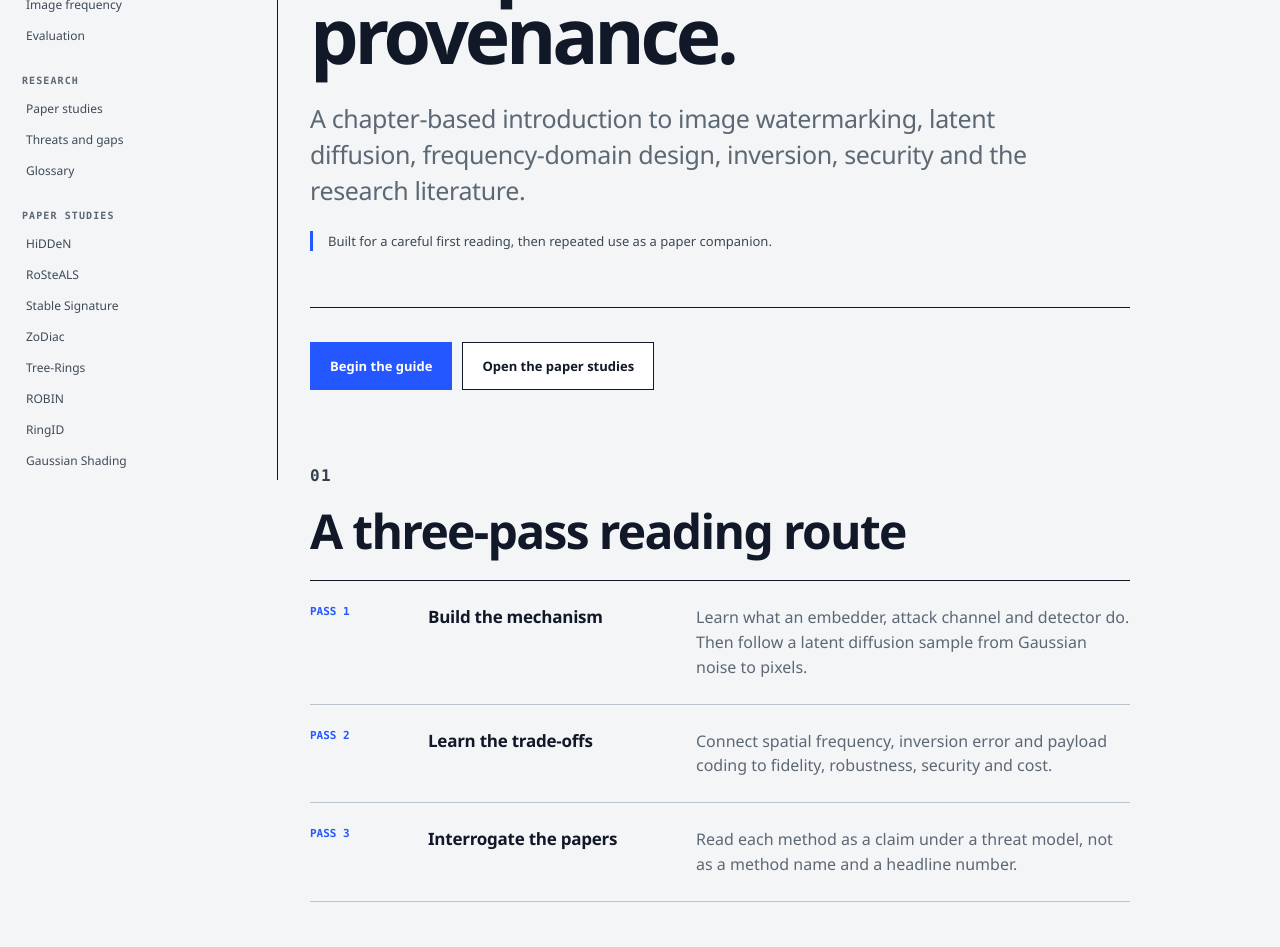
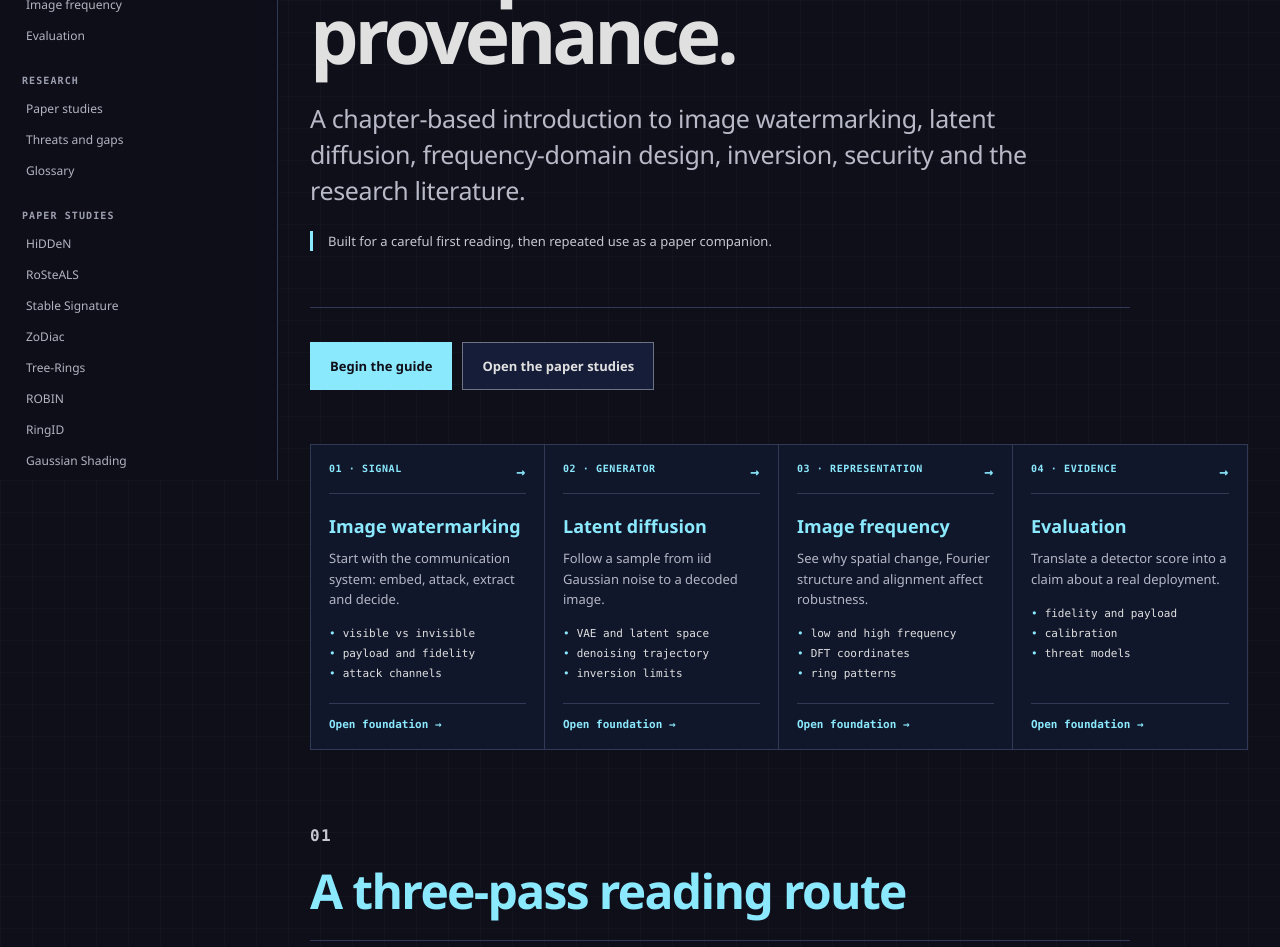
Before and after one commit to holsoma/latent-watermarking-101, a React (Vite) app: page /papers in a window 1280 px wide. Shown: the part 320-1267 px from the top of the page. Built offline with nearby package versions, Linux system fonts and the light colour scheme.

Commit message:
Build intentional visual learning system

```diff
--- a/src/App.tsx
+++ b/src/App.tsx
@@ -243,6 +243,37 @@ function HomePage() {
       <div className="home-actions">
         <Link to="/foundations/watermarking" className="button primary">Begin the guide</Link>
         <Link to="/papers" className="button secondary">Open the paper studies</Link>
+      </div>
+
+      <div className="home-chapters" aria-label="Core chapters">
+        <Link to="/foundations/watermarking" className="home-chapter">
+          <div className="home-chapter-head"><span>01 · signal</span><b>→</b></div>
+          <h2>Image watermarking</h2>
+          <p>Start with the communication system: embed, attack, extract and decide.</p>
+          <ul><li>visible vs invisible</li><li>payload and fidelity</li><li>attack channels</li></ul>
+          <strong>Open foundation →</strong>
+        </Link>
+        <Link to="/foundations/diffusion" className="home-chapter">
+          <div className="home-chapter-head"><span>02 · generator</span><b>→</b></div>
+          <h2>Latent diffusion</h2>
+          <p>Follow a sample from iid Gaussian noise to a decoded image.</p>
+          <ul><li>VAE and latent space</li><li>denoising trajectory</li><li>inversion limits</li></ul>
+          <strong>Open foundation →</strong>
+        </Link>
+        <Link to="/foundations/frequency" className="home-chapter">
+          <div className="home-chapter-head"><span>03 · representation</span><b>→</b></div>
+          <h2>Image frequency</h2>
+          <p>See why spatial change, Fourier structure and alignment affect robustness.</p>
+          <ul><li>low and high frequency</li><li>DFT coordinates</li><li>ring patterns</li></ul>
+          <strong>Open foundation →</strong>
+        </Link>
+        <Link to="/foundations/evaluation" className="home-chapter">
+          <div className="home-chapter-head"><span>04 · evidence</span><b>→</b></div>
+          <h2>Evaluation</h2>
+          <p>Translate a detector score into a claim about a real deployment.</p>
+          <ul><li>fidelity and payload</li><li>calibration</li><li>threat models</li></ul>
+          <strong>Open foundation →</strong>
+        </Link>
       </div>
 
       <Section id="route" number="01" title="A three-pass reading route">
--- a/src/styles.css
+++ b/src/styles.css
@@ -385,3 +385,140 @@ footer a { color: var(--ink); font-weight: 700; }
 @media (prefers-reduced-motion: reduce) {
   *, *::before, *::after { scroll-behavior: auto !important; transition: none !important; }
 }
+
+/* Technical notebook theme: dark ink, one cyan signal, and diagrams that read as instruments. */
+:root {
+  color: #e0e0e0;
+  background: #0f0f1a;
+  --ink: #e0e0e0;
+  --muted: #9b9eae;
+  --paper: #0f0f1a;
+  --surface: #161d38;
+  --soft: #1b2744;
+  --line: #303955;
+  --accent: #8be9fd;
+  --accent-soft: #172b47;
+}
+
+body {
+  background-color: var(--paper);
+  background-image: linear-gradient(rgb(139 233 253 / 2%) 1px, transparent 1px), linear-gradient(90deg, rgb(139 233 253 / 2%) 1px, transparent 1px);
+  background-size: 32px 32px;
+  color: var(--ink);
+}
+
+::selection { color: #0f0f1a; background: var(--accent); }
+.site-header { border-bottom-color: var(--line); background: rgb(15 15 26 / 94%); }
+.brand { border-right-color: var(--line); }
+.brand span { color: #0f0f1a; background: var(--accent); }
+.site-header > p, .github-link { color: var(--muted); }
+.sidebar { border-right-color: var(--line); background: rgb(15 15 26 / 98%); }
+.sidebar nav a { color: #b2b4c0; }
+.sidebar nav a:hover { color: var(--accent); background: #161d38; }
+.sidebar nav a.active { color: #0f0f1a; border-left-color: var(--accent); background: var(--accent); }
+.article-header { border-bottom-color: var(--line); }
+.eyebrow, .section-number { color: var(--accent); }
+.lead { color: #b8bac7; }
+.article-meta { border-left-color: var(--accent); color: #c5c7d1; }
+.article-section > p, .article-section > ul, .article-section > ol { color: #c5c7d1; }
+.article-section h2 { color: #8be9fd; }
+.article-section h3 { color: #e0e0e0; }
+.button { border-color: #6f7386; color: #e0e0e0; }
+.button.primary { color: #0f0f1a; border-color: var(--accent); background: var(--accent); }
+.button.secondary { background: #161d38; }
+.route-list, .study-index, .gap-list, .avoid-list, .glossary, .reading-trace, .connection-list, .further-reading { border-top-color: var(--line); }
+.route-list > div, .study-row, .gap-list > div, .avoid-list p, .glossary > div, .reading-trace li, .connection-list li, .further-reading a { border-bottom-color: var(--line); }
+.route-list p, .study-row p, .gap-list p, .further-reading p, .glossary dd, .reading-trace p, .orientation-lines p { color: #aeb1bf; }
+.study-row:hover { color: var(--accent); background: rgb(22 29 56 / 74%); }
+.field-map, .concept-grid, .comparison-panel, .table-wrap, .lab, .domain-pair > div, .sources, .search-box input, .study-meta { border-color: var(--line); background: #161d38; }
+.map-source, .map-output { background: #1a2b4c; }
+.map-branches > div, .concept-card, .comparison-panel, .proposal-grid > div { border-color: var(--line); }
+.map-branches p, .concept-card p, .comparison-panel p, .pipeline p, .component-strip p, .mini-flow small, .lab > p, .domain-pair p, .taxonomy-branch p, .taxonomy-branch li, .residual-demo span { color: #aeb1bf; }
+.map-source span, .map-output span, .route-list b, .pipeline li > span, .component-strip span, .mini-flow > span, .sample-label, .lab-head, .lab output, .orientation-lines span { color: var(--accent); }
+.callout { border-color: #3b84a1; background: #172b47; color: #d9e5ef; }
+.callout > strong { color: var(--accent); }
+.callout.plain { border-color: var(--line); background: #161d38; }
+.callout.plain > strong { color: #e0e0e0; }
+.equation { border-left-color: var(--accent); background: #161d38; }
+.equation small { color: #aeb1bf; }
+.pipeline { border-top-color: var(--line); }
+.pipeline li { border-bottom-color: var(--line); }
+.pipeline li > span, .component-strip span { color: #0f0f1a; background: var(--accent); }
+.table-wrap { background: #161d38; }
+th { color: #0f0f1a; background: var(--accent); }
+td { border-color: var(--line); color: #c5c7d1; }
+.comparison-panel { background: #161d38; }
+.sample-image { background: linear-gradient(145deg, #080b16, #33466b); }
+.residual-demo { border-color: var(--line); background: #161d38; }
+.taxonomy-root { color: #0f0f1a; background: var(--accent); }
+.taxonomy-root span { color: #19314a; }
+.taxonomy-branch > div { border-top-color: var(--accent); background: #161d38; }
+.mini-flow > div { border-color: var(--line); background: #161d38; }
+.component-strip { border-color: var(--line); background: #161d38; }
+.component-strip > div { border-color: var(--line); }
+.lab-head b, .lab label, .lab-stats b { color: #e0e0e0; }
+.lab canvas, .frequency-sample { border-color: var(--line); }
+.score-track { border-color: var(--line); background: #11182d; }
+.filter-bar button { border-color: var(--line); color: #c5c7d1; background: #161d38; }
+.filter-bar button.active { color: #0f0f1a; border-color: var(--accent); background: var(--accent); }
+.study-meta p { color: #c5c7d1; }
+.study-meta p > span, .source-line, .boundary-note { color: #9296a8 !important; }
+.thesis, .takeaway { color: #e0e0e0 !important; background: #172b47; }
+.orientation-lines { border-top-color: var(--line); }
+.orientation-lines > div { border-bottom-color: var(--line); }
+.source-line { border-top-color: var(--line); }
+.research-proposal { color: #e0e0e0; background: #161d38; border: 1px solid var(--line); }
+.research-proposal > p:not(.eyebrow), .proposal-grid p { color: #bfc2ce; }
+.proposal-grid { border-color: var(--line); }
+.proposal-grid > div { border-color: var(--line); }
+.proposal-grid span { color: var(--accent); }
+.sources { color: #e0e0e0; }
+.search-box input { color: #e0e0e0; }
+.search-box input:focus { box-shadow: inset 0 0 0 2px var(--accent); }
+.next-page { color: #0f0f1a; background: var(--accent); }
+footer { border-top-color: var(--line); color: #9296a8; }
+footer a { color: var(--accent); }
+.menu-scrim { background: rgb(0 0 0 / 70%); }
+
+.home-chapters {
+  display: grid;
+  grid-template-columns: repeat(4, minmax(0, 1fr));
+  max-width: 1040px;
+  margin: 54px 0 8px;
+  border: 1px solid var(--line);
+  background: #11172b;
+}
+.home-chapter {
+  min-height: 304px;
+  display: flex;
+  flex-direction: column;
+  padding: 18px;
+  border-right: 1px solid var(--line);
+  color: #e0e0e0;
+  text-decoration: none;
+  transition: background 180ms ease, transform 180ms ease;
+}
+.home-chapter:last-child { border-right: 0; }
+.home-chapter:hover { background: #1a2b4c; transform: translateY(-4px); }
+.home-chapter-head { display: flex; justify-content: space-between; padding-bottom: 12px; border-bottom: 1px solid var(--line); color: var(--accent); font: 700 10px ui-monospace, SFMono-Regular, Consolas, monospace; text-transform: uppercase; letter-spacing: .06em; }
+.home-chapter-head b { font-size: 15px; }
+.home-chapter h2 { margin: 22px 0 12px; color: var(--accent); font-size: 18px; line-height: 1.15; }
+.home-chapter p { margin: 0; color: #b4b7c5; font-size: 13px; line-height: 1.55; }
+.home-chapter ul { display: grid; gap: 7px; margin: 18px 0 20px; padding: 0; list-style: none; color: #e0e0e0; font: 11px ui-monospace, SFMono-Regular, Consolas, monospace; }
+.home-chapter li::before { content: "•"; margin-right: 7px; color: var(--accent); }
+.home-chapter strong { margin-top: auto; padding-top: 14px; border-top: 1px solid var(--line); color: var(--accent); font: 700 11px ui-monospace, SFMono-Regular, Consolas, monospace; }
+.boundary-badge.green { color: #075a3b !important; }
+.boundary-badge.purple { color: #6035a0 !important; }
+.boundary-badge.orange { color: #8a3d00 !important; }
+
+@media (max-width: 1040px) {
+  .home-chapters { grid-template-columns: repeat(2, minmax(0, 1fr)); }
+  .home-chapter:nth-child(2) { border-right: 0; }
+  .home-chapter:nth-child(-n+2) { border-bottom: 1px solid var(--line); }
+}
+
+@media (max-width: 760px) {
+  .home-chapters { grid-template-columns: 1fr; }
+  .home-chapter, .home-chapter:nth-child(2) { min-height: 0; border-right: 0; border-bottom: 1px solid var(--line); }
+  .home-chapter:last-child { border-bottom: 0; }
+}
```
